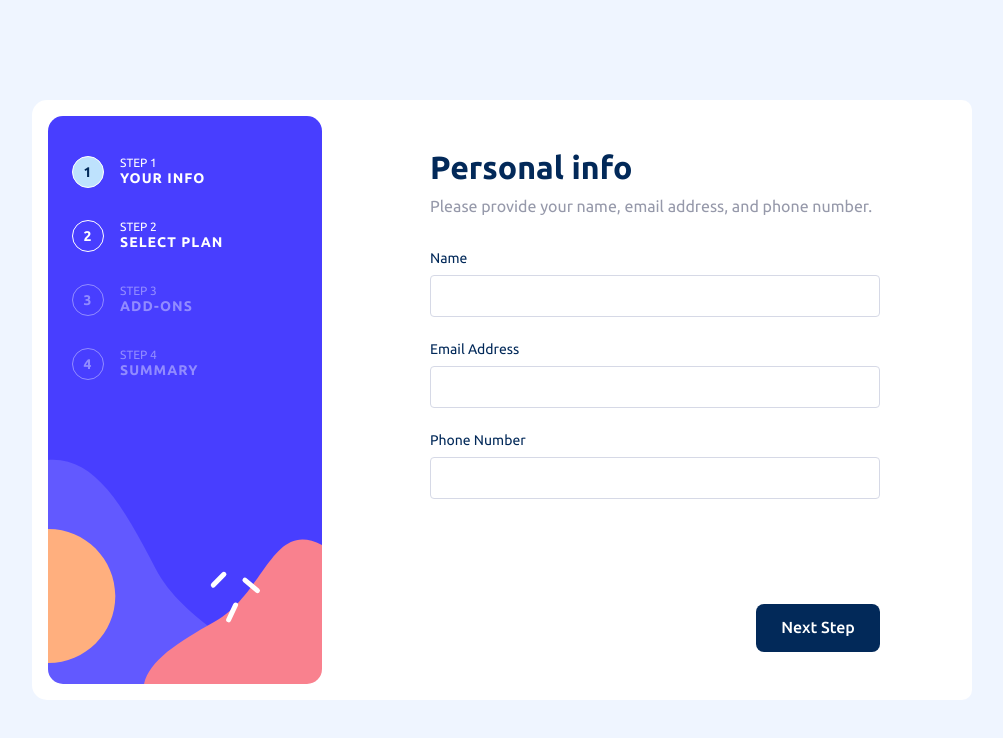
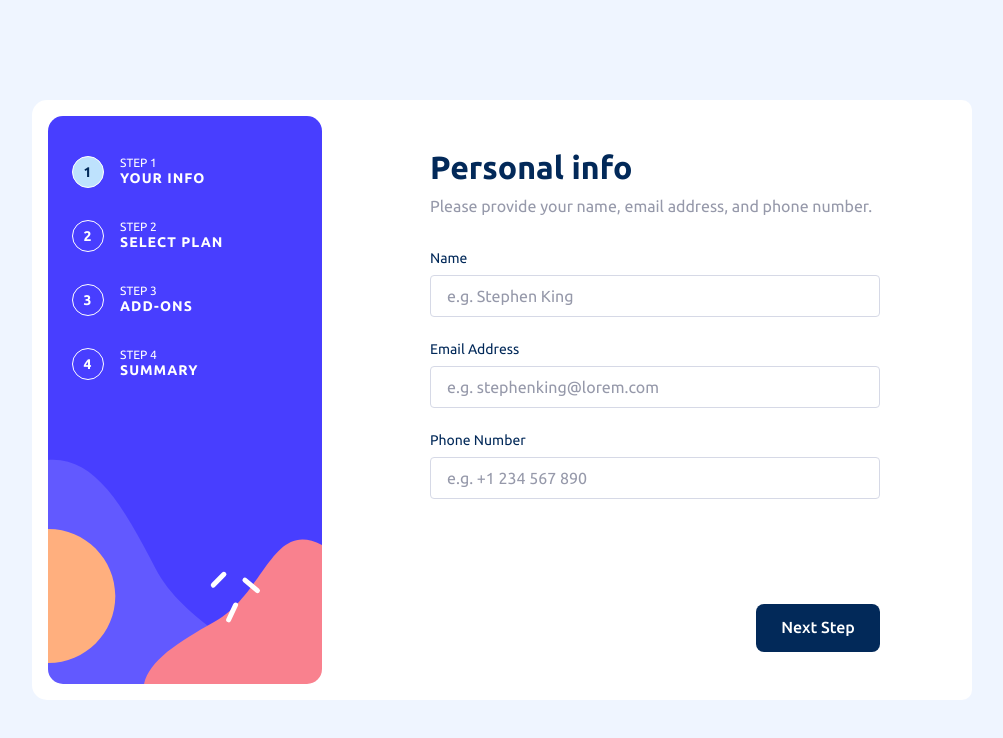
Before and after one commit to Star-Mdakane/multi-step-form-e2e, a Next.js app: page / in a window 1280 px wide. Shown: the top 738 px of the page, without its empty margins (138-1141 px from the left). Built offline with nearby package versions, Linux system fonts and the light colour scheme.

Commit message:
multi step form fully functional and ui is clean

```diff
--- a/app/page.js
+++ b/app/page.js
@@ -1,9 +1,4 @@
 'use client'
-
-if (typeof window !== 'undefined') {
-  window.addEventListener('error', (e) => alert(e.message))
-  window.addEventListener('unhandledrejection', (e) => alert(e.reason))
-}
 
 import AddOns from "@/components/AddOns/AddOns";
 import ButtonContainer from "@/components/ButtonContainer/ButtonContainer";
@@ -13,7 +8,7 @@ import PersonalInfo from "@/components/PersonalInfo/PersonalInfo";
 import SelectPlan from "@/components/SelectPlan/SelectPlan";
 import StepContainer from "@/components/StepContainer/StepContainer";
 import Summary from "@/components/Summary/Summary";
-import { useEffect, useState } from "react";
+import { useEffect, useState, useRef } from "react";
 import { FormProvider, useForm, useWatch } from "react-hook-form";
 
 const PRICES = {
@@ -29,6 +24,8 @@ export default function Home() {
   const [isMounted, setIsMounted] = useState(false)
   const [step, setStep] = useState(0);
   const [completedSteps, setCompletedSteps] = useState([])
+  const [completed, setCompleted] = useState(false)
+  const timeoutRef = useRef(null)
 
   const methods = useForm({
     mode: "onChange",
@@ -45,10 +42,37 @@ export default function Home() {
 
   const { control, reset, getValues, watch } = methods;
 
+  const onSubmit = (data) => {
+    console.log(data);
+    localStorage.removeItem('multi-step')
+    setCompleted(true)
+
+    if (timeoutRef.current) clearTimeout(timeoutRef.current)
+
+    timeoutRef.current = setTimeout(() => {
+      reset({
+        name: "",
+        email: "",
+        phone: "",
+        billing: "monthly",
+        plan: "",
+        addons: {}
+      })
+      setStep(0)
+      setCompletedSteps([])
+      setCompleted(false)
+    }, 5000)
+
+  };
+
+  useEffect(() => {
+    return () => {
+      if (timeoutRef.current) clearTimeout(timeoutRef.current)
+    }
+
+  }, [])
+
   //For ui and calculation
-  const data = useWatch({
-    control,
-  })
 
   const billing = useWatch({
     control,
@@ -72,18 +96,12 @@ export default function Home() {
     .reduce((sum, k) => sum + PRICES[k][billing], 0);
   const total = planPrice + addonsPrice;
 
-  const [completed, setCompleted] = useState(false)
-
-  useEffect(() => {
-    localStorage.removeItem('multi-step')
-    setCompletedSteps([])
-  }, [])
-
   useEffect(() => {
     const saved = localStorage.getItem('multi-step')
     if (saved) {
       try {
-        reset(JSON.parse(saved), { keepDefaultValues: true })
+        const parsed = JSON.parse(saved)
+        reset(parsed)
       } catch { }
     }
     setIsMounted(true)
@@ -92,13 +110,12 @@ export default function Home() {
 
   useEffect(() => {
     if (!isMounted) return;
-    console.log("data changed:", data);
-    localStorage.setItem('multi-step', JSON.stringify(getValues()))
+    // console.log("data changed:", data);
     const subscription = watch((value) => {
       localStorage.setItem('multi-step', JSON.stringify(value))
     })
     return () => subscription.unsubscribe()
-  }, [watch, isMounted, getValues, data]);
+  }, [watch, isMounted]);
 
 
   const steps = [
@@ -136,11 +153,6 @@ export default function Home() {
     },
   ]
 
-  useEffect(() => {
-    window.addEventListener('unhandledrejection', e => {
-      console.error('Promise rejection')
-    })
-  }, [])
 
   return (
     <FormProvider {...methods}>
@@ -155,13 +167,13 @@ export default function Home() {
           {completed ?
             <CompletePage />
             :
-            <StepContainer step={step} steps={steps} setStep={setStep} setCompleted={setCompleted} completed={completed} completedSteps={completedSteps} setCompletedSteps={setCompletedSteps} />
+            <StepContainer step={step} steps={steps} setStep={setStep} setCompleted={setCompleted} completed={completed} completedSteps={completedSteps} setCompletedSteps={setCompletedSteps} onSubmit={onSubmit} />
           }
         </section>
         <footer
           className="absolute w-93.75 min-w-93.75 bottom-0 left-0 flex md:hidden"
         >
-          {completed ? "" : <ButtonContainer step={step} setStep={setStep} setCompleted={setCompleted} completedSteps={completedSteps} setCompletedSteps={setCompletedSteps} />}
+          {!completed && <ButtonContainer step={step} setStep={setStep} setCompleted={setCompleted} completedSteps={completedSteps} setCompletedSteps={setCompletedSteps} onSubmit={onSubmit} />}
         </footer>
       </main>
     </FormProvider>
--- a/components/ButtonContainer/ButtonContainer.jsx
+++ b/components/ButtonContainer/ButtonContainer.jsx
@@ -1,40 +1,10 @@
 'use client'
 
-import { useRef, useEffect } from "react";
 import { useFormContext } from "react-hook-form";
 
-const ButtonContainer = ({ step, setStep, setCompleted, completedSteps, setCompletedSteps }) => {
+const ButtonContainer = ({ step, setStep, onSubmit, setCompletedSteps }) => {
 
-    const { handleSubmit, reset, trigger } = useFormContext();
-    const timeOutRef = useRef(null)
-    const isFullyUnlocked = completedSteps.includes(1)
-
-    useEffect(() => {
-        return () => clearTimeout(timeOutRef.current)
-    }, [])
-
-    const onSubmit = async (data) => {
-        console.log(data);
-
-        localStorage.removeItem('multi-step')
-
-        reset({
-            name: "",
-            email: "",
-            phone: "",
-            billing: "monthly",
-            plan: "",
-            addons: {}
-        })
-        setCompleted(true)
-        setStep(0)
-        setCompletedSteps([])
-
-
-        timeOutRef.current = setTimeout(() => {
-            setCompleted(false)
-        }, 5000)
-    };
+    const { handleSubmit, trigger, getValues } = useFormContext();
 
     const fieldsByStep = {
         0: ["name", "email", "phone"],
@@ -43,23 +13,22 @@ const ButtonContainer = ({ step, setStep, setCompleted, completedSteps, setCompl
         3: []
     }
 
-
     const handleNext = async () => {
         if (step === 3) {
             handleSubmit(onSubmit)();
             return;
         }
 
-        if (!isFullyUnlocked) {
-            const currentFields = fieldsByStep[step]
-            const isValid = currentFields.length === 0 ? true : await trigger(currentFields, { shouldFocus: true })
 
-            if (!isValid) return;
+        const currentFields = fieldsByStep[step]
+        const isValid = currentFields.length === 0 ? true : await trigger(currentFields, { shouldFocus: true })
 
-            setCompletedSteps(prev => [...new Set([...prev, step])])
-        }
+        if (!isValid) return;
 
+        setCompletedSteps(prev => [...new Set([...prev, step])])
         setStep(prev => Math.min(prev + 1, 3))
+
+
     }
 
     const prevStep = () => {
--- a/components/NavBar/NavBar.jsx
+++ b/components/NavBar/NavBar.jsx
@@ -37,9 +37,10 @@ const NavBar = ({ step, setStep, completedSteps, setCompletedSteps }) => {
     const handleNavClick = async (targetIdx) => {
         if (targetIdx === step) return
 
-        if (isFullyUnlocked || targetIdx < step || completedSteps.includes(targetIdx)) {
+        if (isFullyUnlocked || targetIdx < step) {
             setStep(targetIdx)
             window.scrollTo({ top: 0, behavior: 'smooth' })
+            return
         }
 
         if (targetIdx === step + 1) {
@@ -47,6 +48,9 @@ const NavBar = ({ step, setStep, completedSteps, setCompletedSteps }) => {
             const isValid = currentFields.length === 0 ? true : await trigger(currentFields, { shouldFocus: true })
 
             if (isValid) {
+                if (!completedSteps.includes(step)) {
+                    setCompletedSteps((prev) => [...prev, step])
+                }
                 setStep(targetIdx)
                 window.scrollTo({ top: 0, behavior: 'smooth' })
             }
@@ -59,15 +63,18 @@ const NavBar = ({ step, setStep, completedSteps, setCompletedSteps }) => {
         >
             {navSteps.map((s, idx) => {
                 const isNextStep = idx === step + 1
-                const canClick = idx <= step || isNextStep
+                const canClick = isFullyUnlocked || idx <= step || isNextStep
+                const isActive = step === idx
                 return (
                     <button
                         onClick={() => handleNavClick(idx)}
                         key={idx}
                         disabled={!canClick}
-                        className="flex gap-4 cursor-pointer disabled:cursor-not-allowed disabled:opacity-40"
+                        className="flex gap-4 cursor-pointer disabled:cursor-not-allowed"
                         type="button"
                         aria-label={`go to ${s.navTitle} page`}
+                        aria-current={isActive ? 'step' : undefined}
+                        aria-disabled={!canClick}
                     >
                         <div className={`w-8 h-8 text-[14px] font-bold leading-[120%] tracking-[1px] grid place-content-center border border-white rounded-full ${step === idx ? 'bg-nav-bg' : ''} ${step === idx ? 'text-pri' : 'text-white'} transition-colors duration-300`}>
                             {s.id}
--- a/components/PersonalInfo/PersonalInfo.jsx
+++ b/components/PersonalInfo/PersonalInfo.jsx
@@ -1,34 +1,37 @@
 'use client'
 
-import { useFormContext, useWatch } from "react-hook-form"
+import { useFormContext } from "react-hook-form"
 
 const PersonalInfo = () => {
 
-    const { register, formState: { errors }, control } = useFormContext()
-    useWatch({ control, name: ["name", "email", "phone"] })
+    const { register, formState: { errors } } = useFormContext()
 
     return (
         <div
             className="space-y-6 px-6 md:px-0">
-            <label className="flex flex-col gap-2">
+            <label htmlFor="name" className="flex flex-col gap-2">
                 <div className="text-[14px] leading-[120%] tracking-normal font-normal flex justify-between">
-                    <p className="text-pri">Name</p>
-                    {errors.name && <p className="text-error">{errors.name.message}</p>}
+                    <span className="text-pri">Name</span>
+                    {errors.name && <span id="name-error" role="alert" className="text-error">{errors.name.message}</span>}
                 </div>
                 <input
-                    className={`px-4 py-2 rounded-sm placeholder:text-placeholder border transition-colors duration-200 ${errors.name ? 'border-error' : 'border-input-pri'} focus:outline-none focus:border-input-focus`}
+                    id="name"
+                    className={`px-4 py-2 rounded-sm placeholder:text-text-pri border transition-colors duration-200 ${errors.name ? 'border-error' : 'border-input-pri'} focus:outline-none focus:border-input-focus hover:cursor-pointer`}
                     {...register('name', {
                         required: "Name is required",
                     })}
+                    aria-invalid={!!errors.name}
+                    aria-describedby="name-error"
+                    placeholder="e.g. Stephen King"
                 />
             </label>
-            <label className="flex flex-col gap-2">
+            <label htmlFor="email" className="flex flex-col gap-2">
                 <div className="text-[14px] leading-[120%] tracking-normal font-normal flex justify-between">
-                    <p className="text-pri">Email Address</p>
-                    {errors.email && <p className="text-error">{errors.email.message}</p>}
+                    <span className="text-pri">Email Address</span>
+                    {errors.email && <span id="email-error" role="alert" className="text-error">{errors.email.message}</span>}
                 </div>
-                <input
-                    className={`px-4 py-2 rounded-sm placeholder:text-placeholder border transition-colors duration-200 ${errors.email ? 'border-error' : 'border-input-pri'} focus:outline-none focus:border-input-focus`}
+                <input id="email"
+                    className={`px-4 py-2 rounded-sm placeholder:text-text-pri border transition-colors duration-200 ${errors.email ? 'border-error' : 'border-input-pri'} focus:outline-none focus:border-input-focus hover:cursor-pointer`}
                     {...register('email', {
                         required: "Email is required",
                         pattern: {
@@ -36,15 +39,18 @@ const PersonalInfo = () => {
                             message: "Please enter a valid email",
                         },
                     })}
+                    aria-invalid={!!errors.email}
+                    aria-describedby="email-error"
+                    placeholder="e.g. stephenking@lorem.com"
                 />
             </label>
-            <label className="flex flex-col gap-2">
+            <label htmlFor="phone" className="flex flex-col gap-2">
                 <div className="text-[14px] leading-[120%] tracking-normal font-normal flex justify-between">
-                    <p className="text-pri">Phone Number</p>
-                    {errors.phone && <p className="text-error">{errors.phone.message}</p>}
+                    <span className="text-pri">Phone Number</span>
+                    {errors.phone && <span id="phone-error" role="alert" className="text-error">{errors.phone.message}</span>}
                 </div>
-                <input
-                    className={`px-4 py-2 rounded-sm placeholder:text-placeholder border transition-colors duration-200 ${errors.phone ? 'border-error' : 'border-input-pri'} focus:outline-none focus:border-input-focus`}
+                <input id="phone"
+                    className={`px-4 py-2 rounded-sm placeholder:text-text-pri border transition-colors duration-200 ${errors.phone ? 'border-error' : 'border-input-pri'} focus:outline-none focus:border-input-focus hover:cursor-pointer`}
                     {...register('phone', {
                         required: "Phone Number is required",
                         pattern: {
@@ -52,6 +58,9 @@ const PersonalInfo = () => {
                             message: "Phone number must start with +",
                         },
                     })}
+                    aria-invalid={!!errors.phone}
+                    aria-describedby="phone-error"
+                    placeholder="e.g. +1 234 567 890"
                 />
             </label>
         </div>
--- a/components/StepContainer/StepContainer.jsx
+++ b/components/StepContainer/StepContainer.jsx
@@ -1,6 +1,6 @@
 import ButtonContainer from "../ButtonContainer/ButtonContainer";
 
-const StepContainer = ({ step, steps, setStep, completed, setCompleted, completedSteps, setCompletedSteps }) => {
+const StepContainer = ({ step, steps, setStep, completed, setCompleted, completedSteps, setCompletedSteps, onSubmit }) => {
 
     const page = steps[step]?.component;
 
@@ -25,7 +25,7 @@ const StepContainer = ({ step, steps, setStep, completed, setCompleted, complete
                 {page}
             </div>
             <div className="hidden md:block">
-                {completed ? "" : <ButtonContainer step={step} setStep={setStep} setCompleted={setCompleted} completedSteps={completedSteps} setCompletedSteps={setCompletedSteps} />}
+                {completed ? "" : <ButtonContainer step={step} setStep={setStep} setCompleted={setCompleted} completedSteps={completedSteps} setCompletedSteps={setCompletedSteps} onSubmit={onSubmit} />}
             </div>
         </div>
     )
```
Also changed, not shown: components/AddOns/AddOns.jsx (+4 -3 lines), components/SelectPlan/SelectPlan.jsx (+8 -6 lines).
